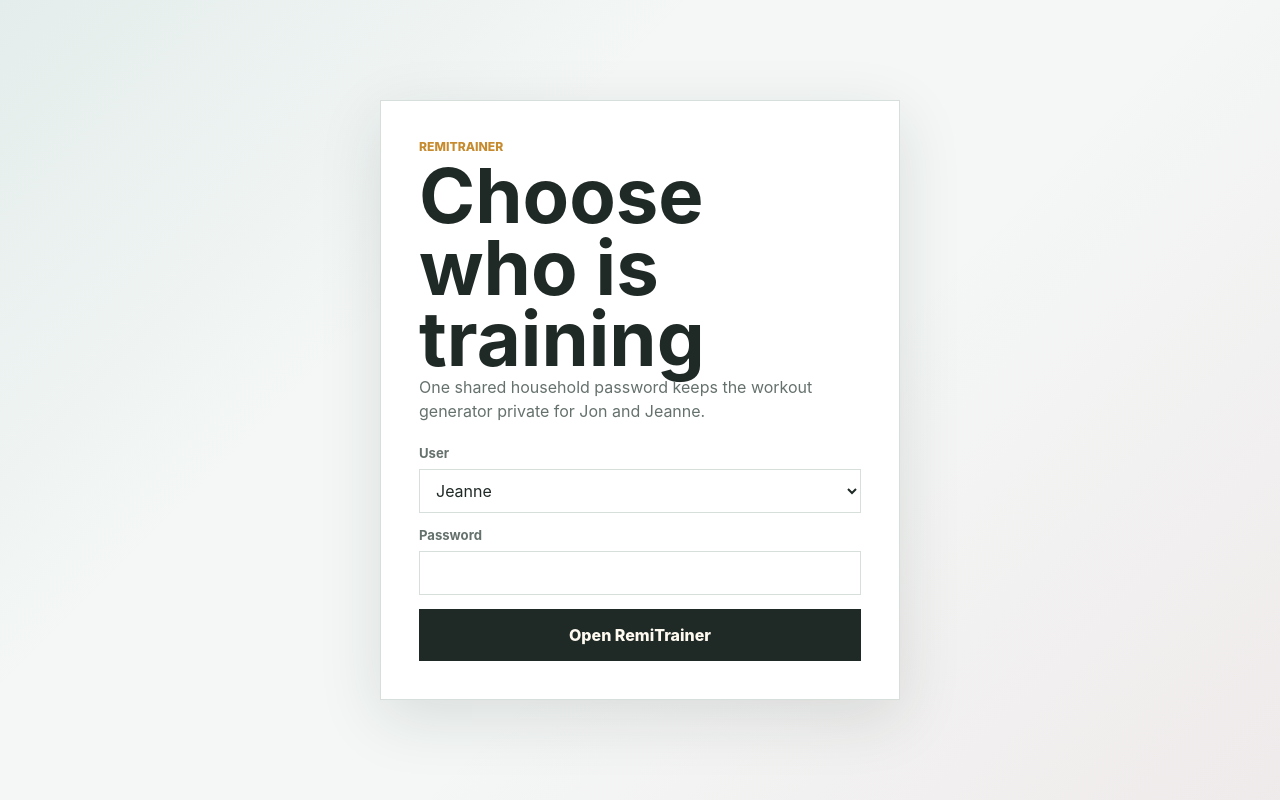
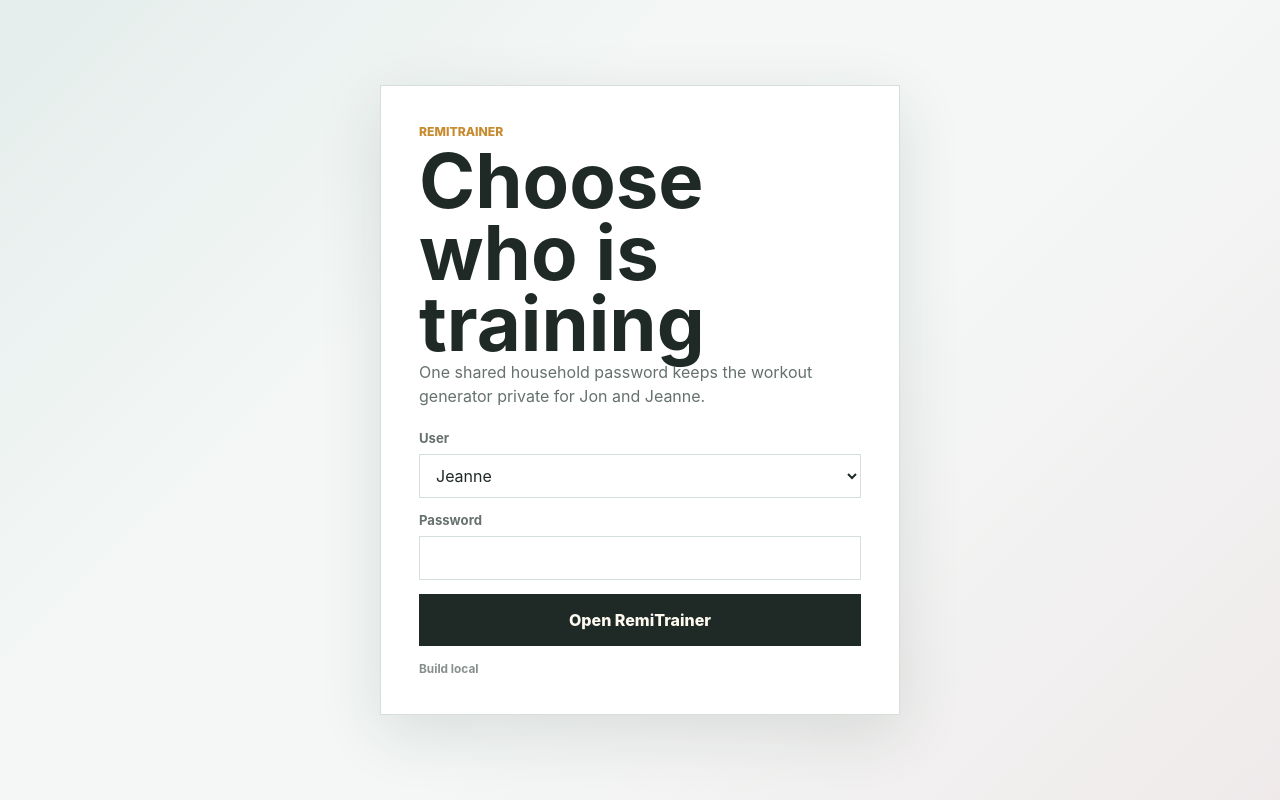
Before and after one commit to caneballante/RemiTrainer, a Next.js app: page / in a window 1280 px wide. Built offline with nearby package versions, Linux system fonts and the light colour scheme; no server answers.

Commit message:
Show deployed build marker

```diff
--- a/app/globals.css
+++ b/app/globals.css
@@ -215,6 +215,18 @@ h3 {
   padding: 8px 10px;
   color: var(--muted);
   font-size: 0.9rem;
+}
+
+.status-strip .build-pill,
+.build-note {
+  color: color-mix(in srgb, var(--muted) 78%, white);
+  font-size: 0.74rem;
+  font-weight: 720;
+  letter-spacing: 0;
+}
+
+.build-note {
+  margin: 16px 0 0;
 }
 
 .summary-stats strong {
--- a/app/page.tsx
+++ b/app/page.tsx
@@ -9,9 +9,10 @@ export default async function Home({ searchParams }: HomeProps) {
   const session = await getSessionFromCookies();
   const params = searchParams ? await searchParams : {};
   const loginStatus = Array.isArray(params.login) ? params.login[0] : params.login;
+  const buildLabel = getBuildLabel();
 
   if (!session) {
-    return <LoginScreen loginStatus={loginStatus} />;
+    return <LoginScreen loginStatus={loginStatus} buildLabel={buildLabel} />;
   }
 
   const selectedName = getProfileLabel(session.profileId);
@@ -39,6 +40,7 @@ export default async function Home({ searchParams }: HomeProps) {
               <span id="saved-sessions">0 saved sessions</span>
               <span id="saved-feedback">0 feedback logs</span>
               <span id="saved-bans">0 banned exercises</span>
+              <span className="build-pill">{buildLabel}</span>
             </div>
           </div>
         </header>
@@ -269,7 +271,7 @@ export default async function Home({ searchParams }: HomeProps) {
   );
 }
 
-function LoginScreen({ loginStatus }: { loginStatus?: string }) {
+function LoginScreen({ loginStatus, buildLabel }: { loginStatus?: string; buildLabel: string }) {
   const passwordConfigured = isPasswordConfigured();
   const errorMessage =
     loginStatus === "failed"
@@ -306,7 +308,13 @@ function LoginScreen({ loginStatus }: { loginStatus?: string }) {
             Open RemiTrainer
           </button>
         </form>
+        <p className="build-note">{buildLabel}</p>
       </section>
     </main>
   );
 }
+
+function getBuildLabel() {
+  const shortSha = process.env.VERCEL_GIT_COMMIT_SHA?.slice(0, 7);
+  return shortSha ? `Build ${shortSha}` : "Build local";
+}
```
